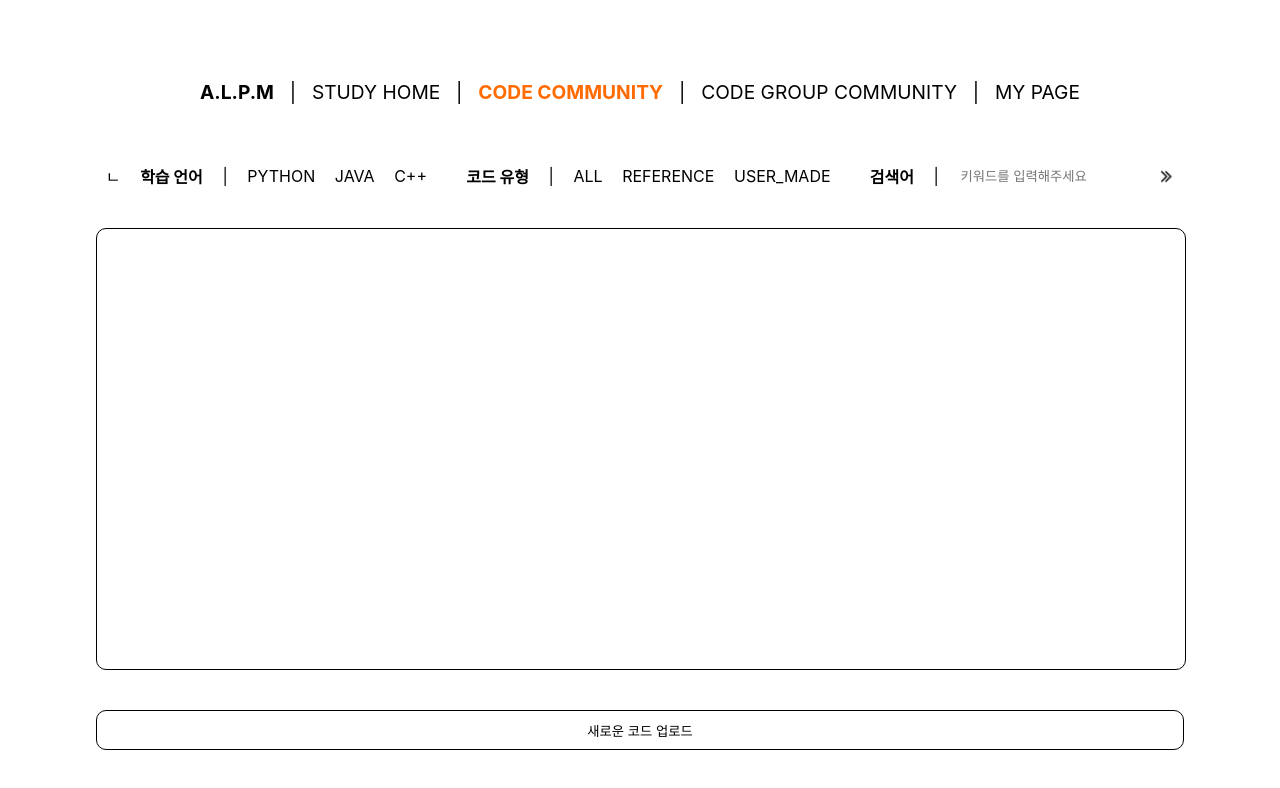
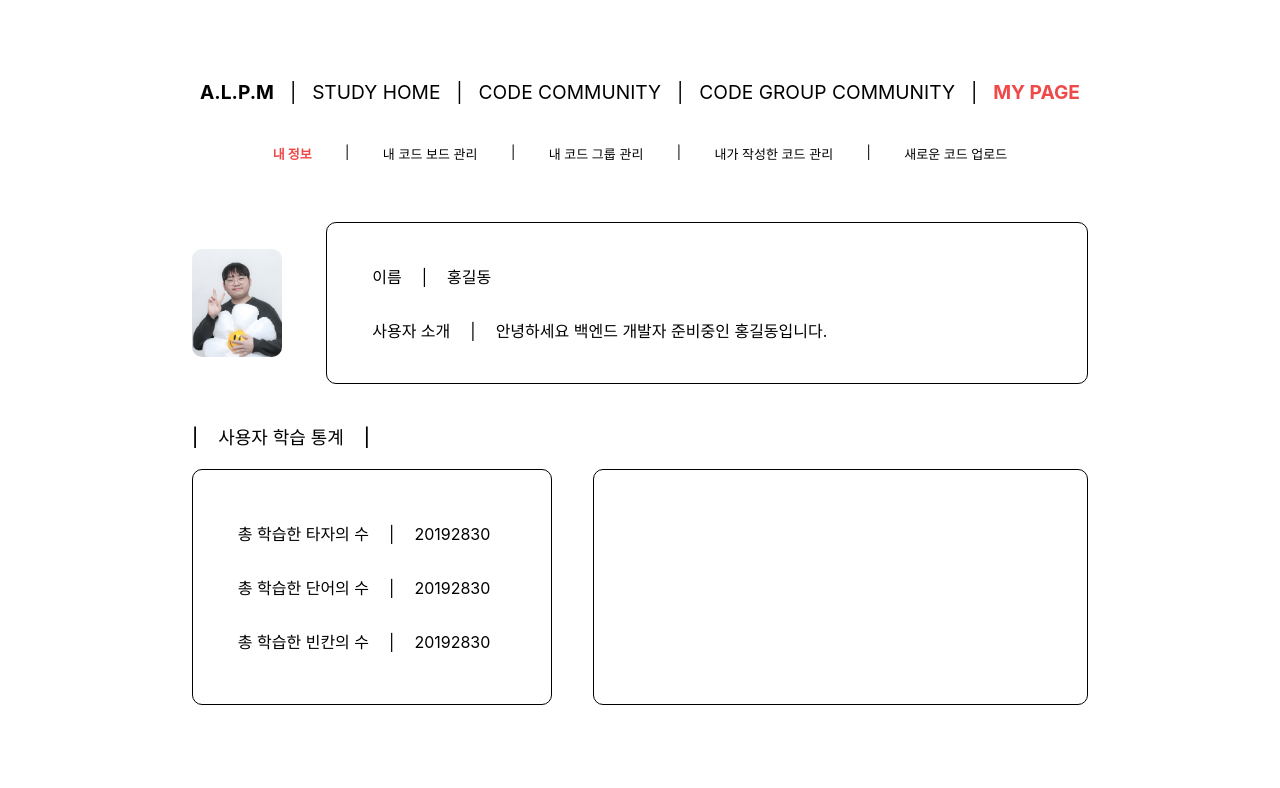
Before and after one commit to AL-PM/ALPM-web, a React (Create React App) app: page /mypage in a window 1280 px wide. Shown: the top 788 px of the page. Built offline with nearby package versions, Linux system fonts and the light colour scheme.

Commit message:
[MOD] App.js MainMenuBar 관련 React-Router-Dom 기능 추가

```diff
--- a/src/App.js
+++ b/src/App.js
@@ -1,9 +1,20 @@
 import React from "react";
 import CodeHome from './CodeCommunity/CodeHome/CodeHome';
+import StudyHome from "./Study/StudyHome/StudyHome";
+import MyProfile from "./MyPage/MyProfile/MyProfile";
+import CodeGroupHome from "./CodeGroupCommunity/CodeGroupHome/CodeGroupHome";
+import { BrowserRouter, Routes, Route } from "react-router-dom";
 
 function App(){
     return(
-        <CodeHome />
+        <BrowserRouter>
+            <Routes>
+                <Route path="/" element={<StudyHome />} />
+                <Route path="/mypage" element={<MyProfile />} />
+                <Route path="/code" element={<CodeHome />} />
+                <Route path="/codegroup" element={<CodeGroupHome />} />
+            </Routes>
+        </BrowserRouter>
     )
 }
 
--- a/src/Etc/MainMenuBar/MainMenuBar.jsx
+++ b/src/Etc/MainMenuBar/MainMenuBar.jsx
@@ -1,19 +1,20 @@
 import React from "react";
 import './MainMenuBar.css';
+import {useNavigate} from 'react-router-dom';
 
 function MainMenuBar({page}){
-    console.log(page)
+    const navigator = useNavigate();
     return(
         <div id="MainMenubar">
             <span id="MainMenuBarLogo">A.L.P.M</span>
             <span>|</span>
-            <span style={{fontWeight:page ==="Study" ? "bold" : "normal", color:page ==="Study" ? "#5C4EFF" : "Black"}} onClick={()=>console.log('/')} >STUDY HOME</span>
+            <span style={{fontWeight:page ==="Study" ? "bold" : "normal", color:page ==="Study" ? "#5C4EFF" : "Black"}} onClick={()=>navigator('/')} >STUDY HOME</span>
             <span>|</span>
-            <span style={{fontWeight:page ==="Code" ? "bold" : "normal", color:page ==="Code" ? "#FF6B00" : "Black"}} onClick={()=>console.log('/code')} >CODE COMMUNITY</span>
+            <span style={{fontWeight:page ==="Code" ? "bold" : "normal", color:page ==="Code" ? "#FF6B00" : "Black"}} onClick={()=>navigator('/code')} >CODE COMMUNITY</span>
             <span>|</span>
-            <span style={{fontWeight:page ==="CodeGroup" ? "bold" : "normal", color:page ==="CodeGroup" ? "#009418" : "Black"}} onClick={()=>console.log('/codegroup')}>CODE GROUP COMMUNITY</span>
+            <span style={{fontWeight:page ==="CodeGroup" ? "bold" : "normal", color:page ==="CodeGroup" ? "#009418" : "Black"}} onClick={()=>navigator('/codegroup')}>CODE GROUP COMMUNITY</span>
             <span>|</span>
-            <span style={{fontWeight:page ==="MyPage" ? "bold" : "normal", color:page ==="MyPage" ? "#EF4949" : "Black"}} onClick={()=>console.log('/mypage')}>MY PAGE</span>
+            <span style={{fontWeight:page ==="MyPage" ? "bold" : "normal", color:page ==="MyPage" ? "#EF4949" : "Black"}} onClick={()=>navigator('/mypage')}>MY PAGE</span>
         </div>
     )
 }
```
